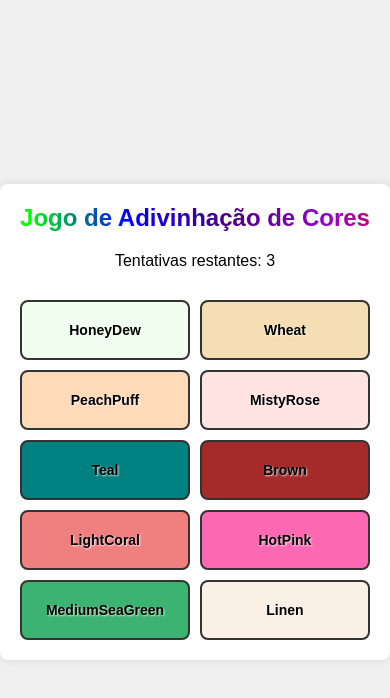
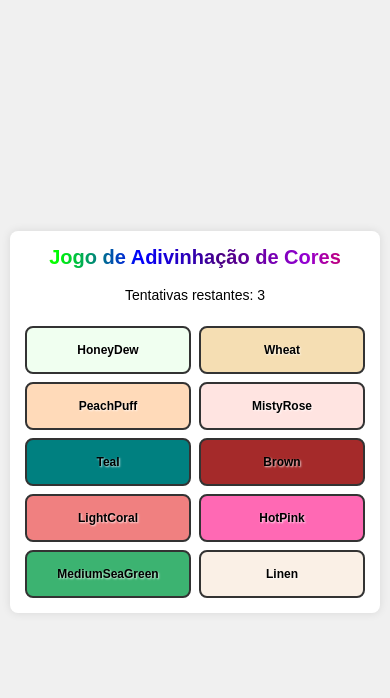
Before and after one commit to LuizHelio-Fim/C3-JogoDeAdivinhacaoCores, a plain HTML site: page index.html in a window 390 px wide. Both pictures are taken after a click on the button "Começar". Drawn offline with Linux system fonts and the light colour scheme.

Commit message:
Refactor game logic and enhance responsive design for color guessing game

```diff
--- a/styles.css
+++ b/styles.css
@@ -10,7 +10,8 @@ body {
     display: flex;
     justify-content: center;
     align-items: center;
-    height: 100vh;
+    min-height: 100vh;
+    padding: 10px;
 }
 
 .container {
@@ -23,6 +24,8 @@ body {
     display: flex;
     flex-direction: column;
     align-items: center;
+    width: 100%;
+    max-width: 500px;
 }
 
 .button {
@@ -78,6 +81,7 @@ body {
     transition: transform 0.2s, box-shadow 0.2s;
     color: #000;
     text-shadow: 1px 1px 2px rgba(255, 255, 255, 0.8);
+    word-wrap: break-word;
 }
 
 .cor-botao:hover:not(:disabled) {
@@ -88,3 +92,33 @@ body {
 .cor-botao:active:not(:disabled) {
     transform: scale(0.98);
 }
+
+@media (max-width: 480px) {
+    .container {
+        padding: 15px;
+        gap: 8px;
+    }
+
+    .title {
+        font-size: 20px;
+    }
+
+    p {
+        font-size: 14px;
+    }
+
+    .cores-container {
+        gap: 8px;
+        margin-top: 15px;
+    }
+
+    .cor-botao {
+        padding: 15px 10px;
+        font-size: 12px;
+    }
+
+    .button {
+        padding: 8px 16px;
+        font-size: 14px;
+    }
+}
```
Also changed, not shown: script.js (+0 -9 lines).
